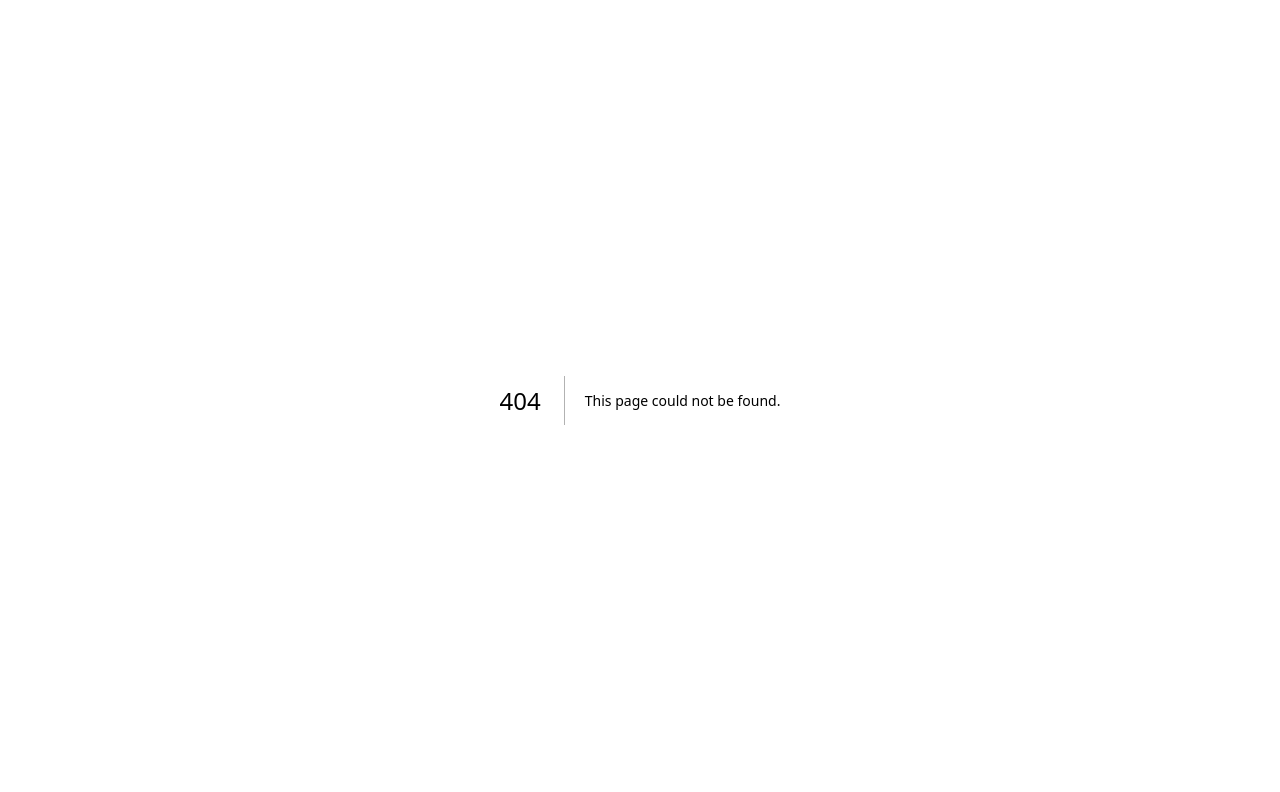
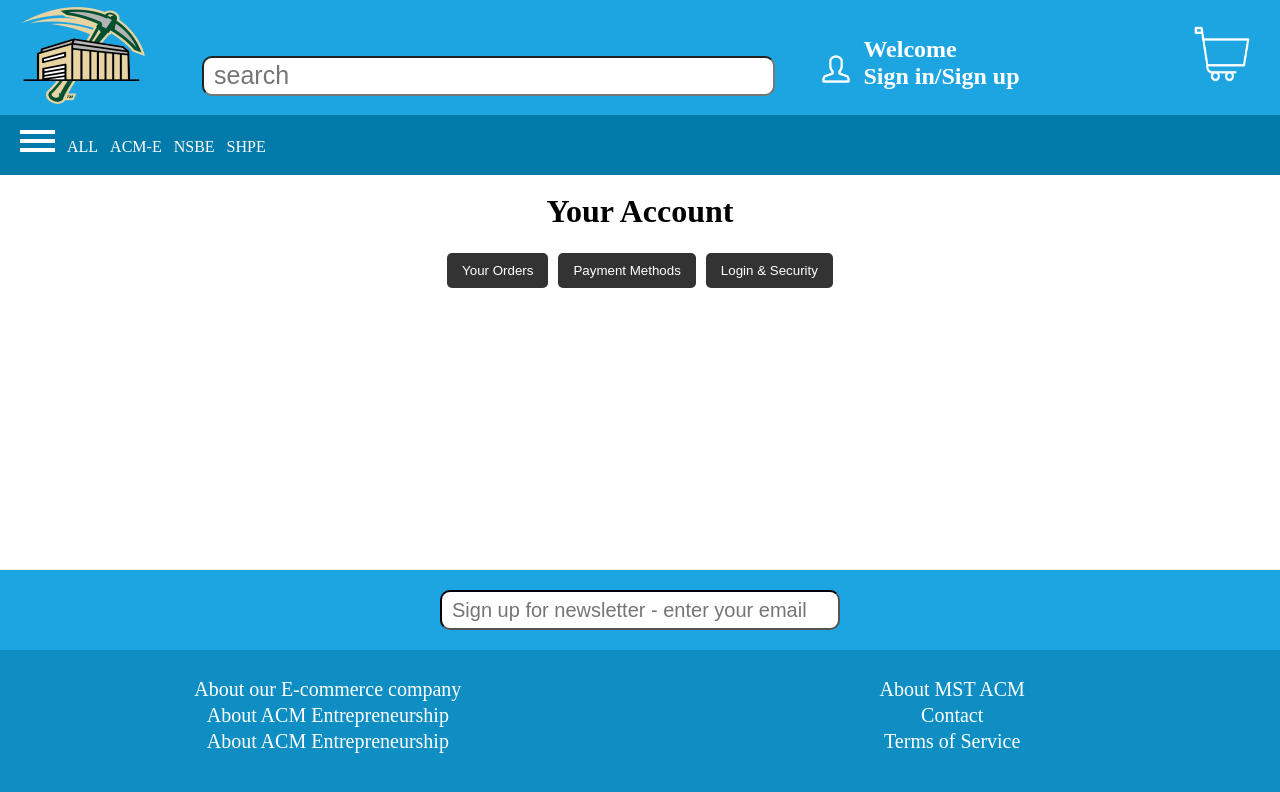
Before and after one commit to ACM-Entrepreneurship/e-commerce, a Next.js app: page /main-account/main-account-page in a window 1280 px wide. Before the commit this address had no page. Shown: the top 792 px of the page. Built offline with nearby package versions, Linux system fonts and the light colour scheme.

Commit message:
reorganize file routing for main-account

```diff
--- a/pages/login-security-page.js
+++ b/pages/main-account/login-security-page.js
@@ -1,6 +1,6 @@
 import Head from 'next/head';
-import Layout from '../components/Layout';
-import styles from '../styles/login-security.module.css';
+import Layout from '../../components/Layout';
+import styles from '../../styles/login-security.module.css';
 
 export default function loginSecurityPage(){
     return  (
@@ -13,7 +13,7 @@ export default function loginSecurityPage(){
             </Head>
             <div class={styles.nav}>
                 <ul>
-                    <li><a href="/main-account-page">Main Account</a></li>
+                    <li><a href="/main-account/main-account-page">Main Account</a></li>
                     <li> \ </li>
                     <li>Login & Security</li>
                 </ul>
--- a/pages/main-account-page.js
+++ b/pages/main-account/main-account-page.js
@@ -1,9 +1,9 @@
 import Head from 'next/head';
 import Image from 'next/image';
 import { Inter } from '@next/font/google';
-import styles from '../styles/your-account.module.css';
-import Layout from '../components/Layout';
-import Navbar from '../components/Navbar';
+import styles from '../../styles/your-account.module.css';
+import Layout from '../../components/Layout';
+import Navbar from '../../components/Navbar';
 import Link from 'next/link';
 
 export default function MainAccountPage(){
@@ -21,13 +21,13 @@ export default function MainAccountPage(){
                 <h1>Your Account</h1>
                 <br/>
                 <div>
-                    <a href="/your-orders-page">
+                    <a href="/main-account/your-orders-page">
                         <button class={styles.btn}>Your Orders</button>
                     </a>
-                    <a href="/payment-methods">
+                    <a href="/main-account/payment-methods">
                         <button class={styles.btn}>Payment Methods</button>
                     </a>
-                   <a href="/login-security-page">
+                   <a href="/main-account/login-security-page">
                         <button class={styles.btn}>Login & Security</button>
                    </a>
                 </div>
--- a/pages/payment-methods.js
+++ b/pages/main-account/payment-methods.js
@@ -1,6 +1,6 @@
 import Head from 'next/head';
-import Layout from '../components/Layout';
-import styles from '../styles/payment-methods.module.css';
+import Layout from '../../components/Layout';
+import styles from '../../styles/payment-methods.module.css';
 
 export default function paymentMethodsPage(){
     return  (
@@ -13,7 +13,7 @@ export default function paymentMethodsPage(){
             </Head>
             <div class={styles.nav}>
                 <ul>
-                    <li><a href="/main-account-page">Main Account</a></li>
+                    <li><a href="/main-account/main-account-page">Main Account</a></li>
                     <li> \ </li>
                     <li>Payment Methods</li>
                 </ul>
--- a/pages/your-orders-page.js
+++ b/pages/main-account/your-orders-page.js
@@ -1,6 +1,6 @@
 import Head from 'next/head';
-import Layout from '../components/Layout';
-import styles from '../styles/your-orders.module.css';
+import Layout from '../../components/Layout';
+import styles from '../../styles/your-orders.module.css';
 
 export default function yourOrdersPage(){
     return  (
@@ -13,7 +13,7 @@ export default function yourOrdersPage(){
             </Head>
             <div class={styles.nav}>
                 <ul>
-                    <li><a href="/main-account-page">Main Account</a></li>
+                    <li><a href="/main-account/main-account-page">Main Account</a></li>
                     <li> \ </li>
                     <li>Your Orders</li>
                 </ul>
```
